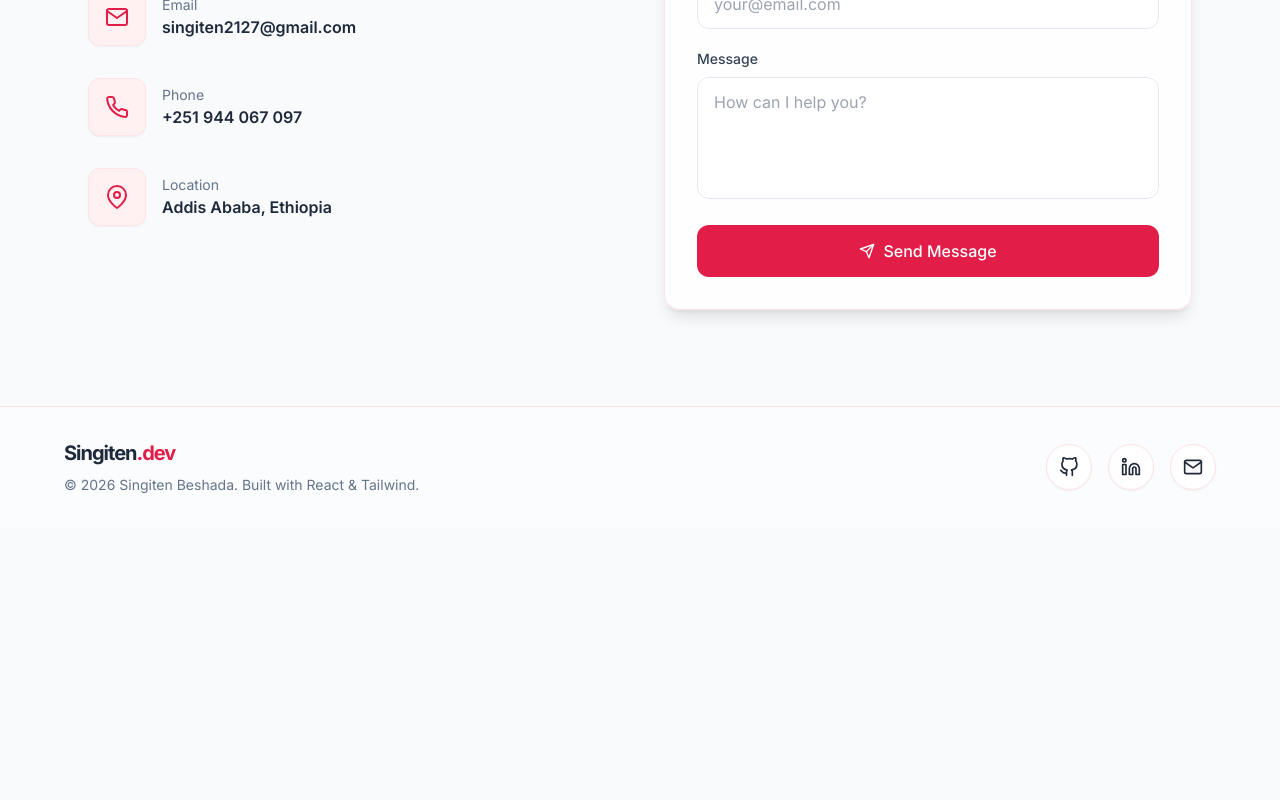
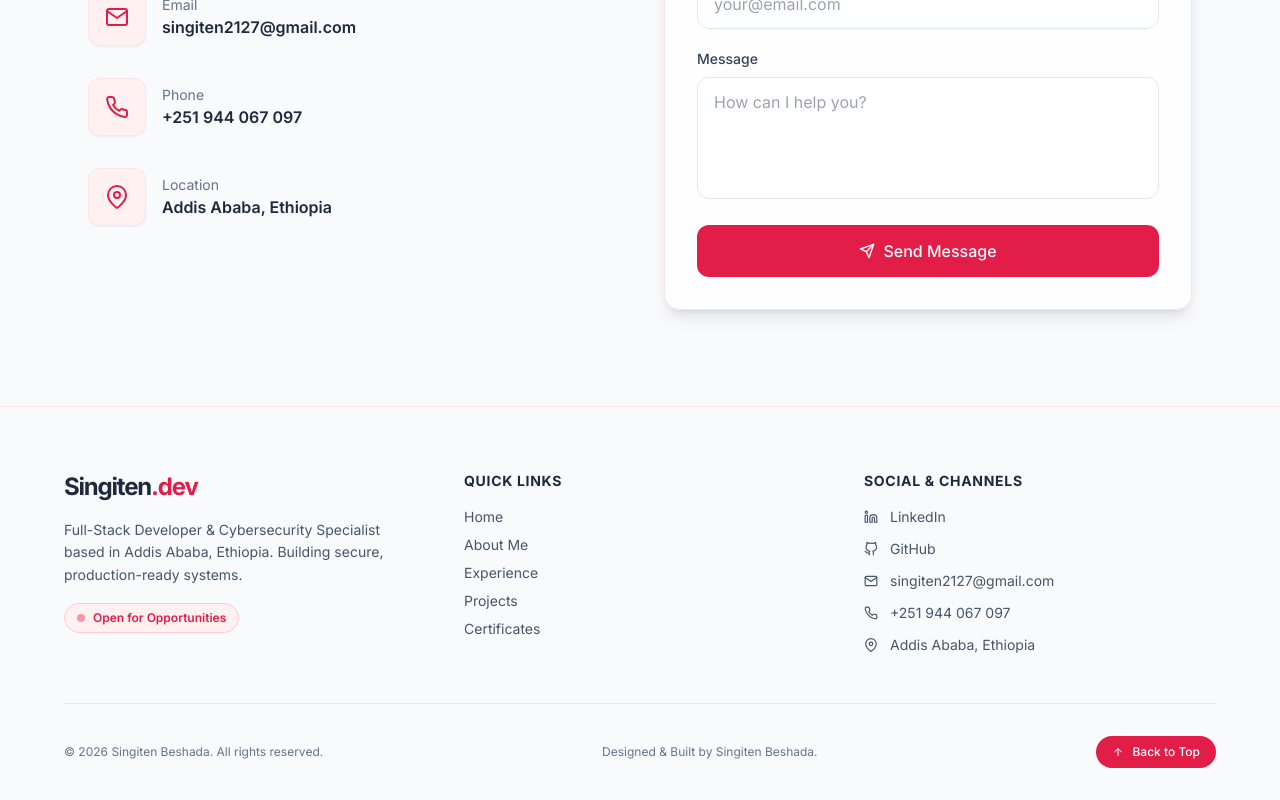
Before and after one commit to singiten/professional-p, a React (Vite) app: page / in a window 1280 px wide. Shown: the part 6053-6853 px from the top of the page. Before the commit the page ends 6580 px from the top, so only its background shows below. Built offline with nearby package versions, Linux system fonts and the light colour scheme.

Commit message:
Enhance Footer with additional contact details
Added new social and contact information sections to the footer, including phone and address details.

```diff
--- a/src/components/Footer.jsx
+++ b/src/components/Footer.jsx
@@ -1,33 +1,85 @@
-import { FiGithub, FiLinkedin, FiMail } from 'react-icons/fi';
+import { FiGithub, FiLinkedin, FiMail, FiMapPin, FiPhone, FiArrowUp } from 'react-icons/fi';
 
 const Footer = () => {
+  const scrollToTop = () => {
+    window.scrollTo({ top: 0, behavior: 'smooth' });
+  };
+
   return (
-    <footer className="bg-white/50 dark:bg-slate-900/50 border-t border-rose-100 dark:border-slate-800 py-8 px-6">
-      <div className="max-w-6xl mx-auto flex flex-col md:flex-row justify-between items-center gap-4">
+    <footer className="bg-slate-50 dark:bg-[#0B1120] border-t border-rose-100 dark:border-slate-800 pt-16 pb-8 px-6">
+      <div className="max-w-6xl mx-auto">
+        <div className="grid grid-cols-1 md:grid-cols-3 gap-12 mb-12">
 
-        {/* Logo & Copyright */}
-        <div className="text-center md:text-left">
-          <a href="#" className="text-xl font-bold tracking-tighter text-slate-800 dark:text-white">
-            Singiten<span className="text-rose-600 dark:text-rose-400">.dev</span>
-          </a>
-          <p className="text-sm text-slate-500 mt-2">
-            © {new Date().getFullYear()} Singiten Beshada. Built with React & Tailwind.
-          </p>
+          {/* Column 1: Brand & Bio */}
+          <div className="space-y-4">
+            <a href="#" className="text-2xl font-bold tracking-tighter text-slate-800 dark:text-white">
+              Singiten<span className="text-rose-600 dark:text-rose-400">.dev</span>
+            </a>
+            <p className="text-slate-600 dark:text-slate-400 text-sm leading-relaxed max-w-xs">
+              Full-Stack Developer & Cybersecurity Specialist based in Addis Ababa, Ethiopia. Building secure, production-ready systems.
+            </p>
+            <div className="inline-flex items-center gap-2 bg-rose-50 dark:bg-rose-950/30 border border-rose-200 dark:border-rose-900/50 px-3 py-1.5 rounded-full text-xs font-semibold text-rose-600 dark:text-rose-400">
+              <span className="w-2 h-2 rounded-full bg-rose-500 animate-pulse"></span>
+              Open for Opportunities
+            </div>
+          </div>
+
+          {/* Column 2: Quick Links */}
+          <div>
+            <h4 className="text-sm font-bold uppercase tracking-wider text-slate-800 dark:text-white mb-4">Quick Links</h4>
+            <ul className="space-y-2 text-sm text-slate-600 dark:text-slate-400">
+              <li><a href="#home" className="hover:text-rose-600 dark:hover:text-rose-400 transition-colors">Home</a></li>
+              <li><a href="#about" className="hover:text-rose-600 dark:hover:text-rose-400 transition-colors">About Me</a></li>
+              <li><a href="#experience" className="hover:text-rose-600 dark:hover:text-rose-400 transition-colors">Experience</a></li>
+              <li><a href="#projects" className="hover:text-rose-600 dark:hover:text-rose-400 transition-colors">Projects</a></li>
+              <li><a href="#certificates" className="hover:text-rose-600 dark:hover:text-rose-400 transition-colors">Certificates</a></li>
+            </ul>
+          </div>
+
+          {/* Column 3: Social & Contact */}
+          <div>
+            <h4 className="text-sm font-bold uppercase tracking-wider text-slate-800 dark:text-white mb-4">Social & Channels</h4>
+            <ul className="space-y-3 text-sm text-slate-600 dark:text-slate-400">
+              <li>
+                <a href="https://linkedin.com/in/singiten-beshada" target="_blank" rel="noreferrer" className="flex items-center gap-3 hover:text-rose-600 dark:hover:text-rose-400 transition-colors">
+                  <FiLinkedin /> LinkedIn
+                </a>
+              </li>
+              <li>
+                <a href="https://github.com/singiten" target="_blank" rel="noreferrer" className="flex items-center gap-3 hover:text-rose-600 dark:hover:text-rose-400 transition-colors">
+                  <FiGithub /> GitHub
+                </a>
+              </li>
+              <li>
+                <a href="mailto:singiten2127@gmail.com" className="flex items-center gap-3 hover:text-rose-600 dark:hover:text-rose-400 transition-colors">
+                  <FiMail /> singiten2127@gmail.com
+                </a>
+              </li>
+              <li>
+                <a href="tel:+251944067097" className="flex items-center gap-3 hover:text-rose-600 dark:hover:text-rose-400 transition-colors">
+                  <FiPhone /> +251 944 067 097
+                </a>
+              </li>
+              <li className="flex items-center gap-3">
+                <FiMapPin /> Addis Ababa, Ethiopia
+              </li>
+            </ul>
+          </div>
+
         </div>
 
-        {/* Social Links */}
-        <div className="flex gap-4">
-          <a href="https://github.com/singiten" target="_blank" rel="noreferrer" className="p-3 bg-white dark:bg-slate-800 rounded-full shadow-sm hover:text-rose-600 dark:hover:text-rose-400 transition-colors border border-rose-100 dark:border-slate-700">
-            <FiGithub size={20} />
-          </a>
-          <a href="https://www.linkedin.com/in/singiten-beshada/" target="_blank" rel="noreferrer" className="p-3 bg-white dark:bg-slate-800 rounded-full shadow-sm hover:text-rose-600 dark:hover:text-rose-400 transition-colors border border-rose-100 dark:border-slate-700">
-            <FiLinkedin size={20} />
-          </a>
-          <a href="mailto:singiten2127@gmail.com" className="p-3 bg-white dark:bg-slate-800 rounded-full shadow-sm hover:text-rose-600 dark:hover:text-rose-400 transition-colors border border-rose-100 dark:border-slate-700">
-            <FiMail size={20} />
-          </a>
+        {/* Bottom Bar */}
+        <div className="pt-8 border-t border-slate-200 dark:border-slate-800 flex flex-col md:flex-row justify-between items-center gap-4 text-xs text-slate-500 dark:text-slate-400">
+          <p>© {new Date().getFullYear()} Singiten Beshada. All rights reserved.</p>
+          <p>Designed & Built by Singiten Beshada.</p>
+
+          <button
+            onClick={scrollToTop}
+            className="flex items-center gap-2 bg-rose-600 dark:bg-rose-500 text-white px-4 py-2 rounded-full font-medium hover:bg-rose-700 dark:hover:bg-rose-600 transition-colors"
+          >
+            <FiArrowUp /> Back to Top
+          </button>
         </div>
-
       </div>
     </footer>
   );
```
